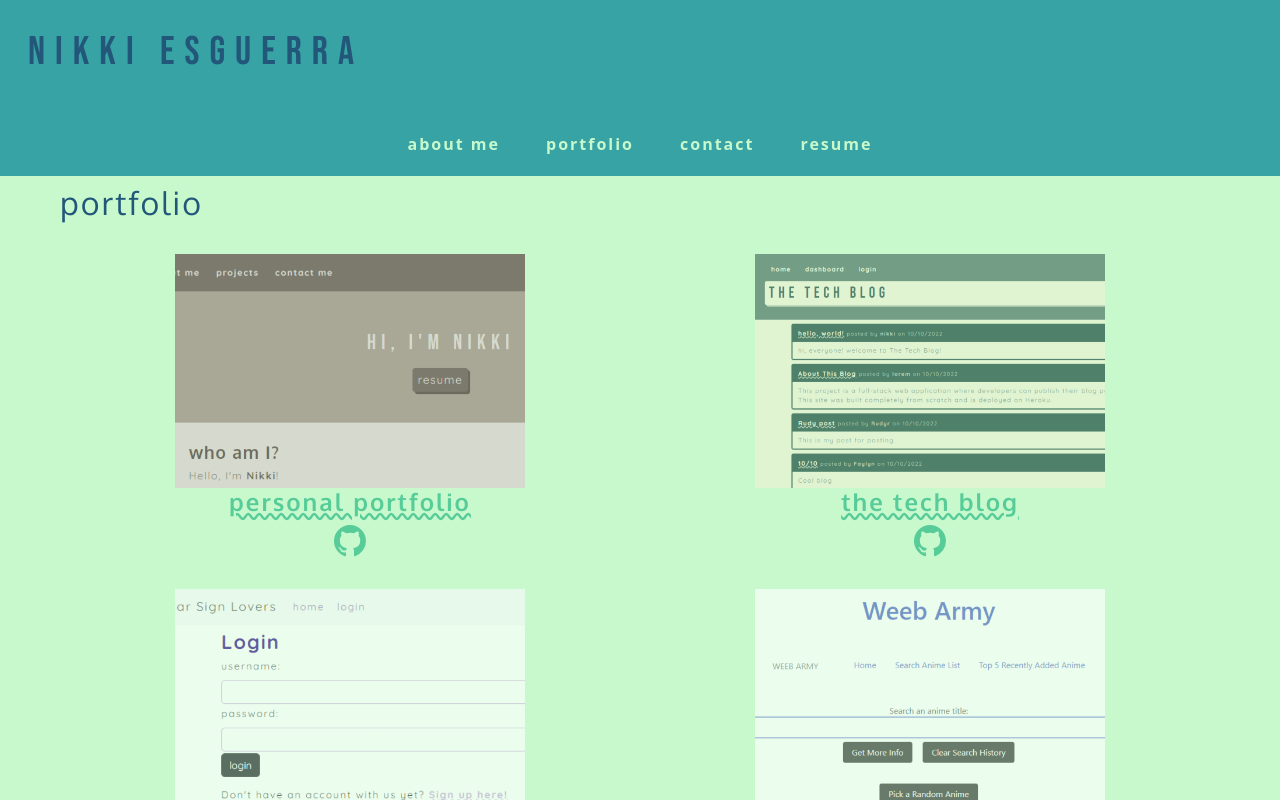
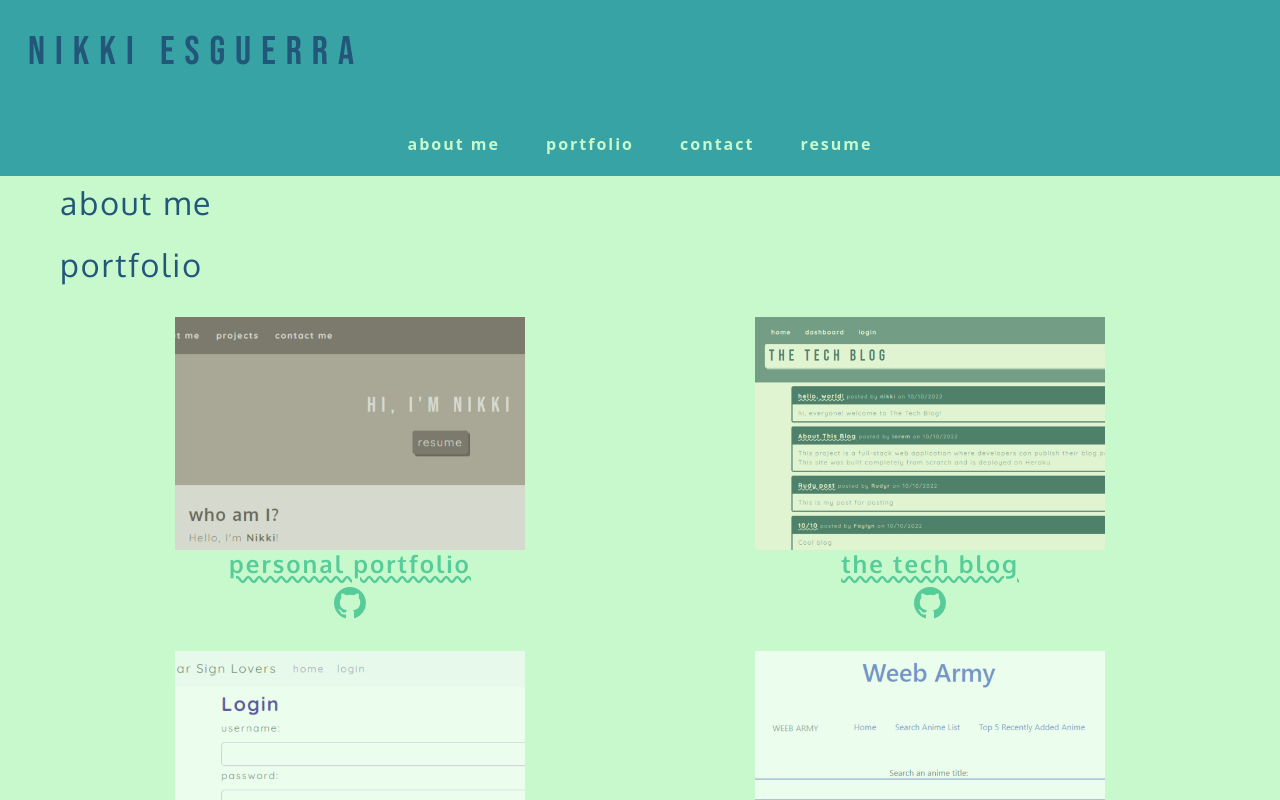
Before and after one commit to desguerra/react-portfolio-demo, a React (Create React App) app: page / in a window 1280 px wide. Shown: the top 800 px of the page. Built offline with nearby package versions, Linux system fonts and the light colour scheme.

Commit message:
add About component

```diff
--- a/src/App.js
+++ b/src/App.js
@@ -3,12 +3,14 @@ import Footer from './components/Footer';
 import Contact from './components/Contact';
 import Resume from './components/Resume';
 import Portfolio from './components/Portfolio';
+import About from './components/About';
 
 function App() {
   return (
     <div>
       <Header />
       <main>
+        <About />
         <Portfolio />
         <Contact />
         <Resume />
--- /dev/null
+++ b/src/components/About/index.js
@@ -0,0 +1,13 @@
+import React from 'react';
+
+function About() {
+  return (
+    <section className='container-fluid'>
+      <div className='mx-5 py-2'>
+        <h2>about me</h2>
+      </div>
+    </section>
+  );
+}
+
+export default About;
```
